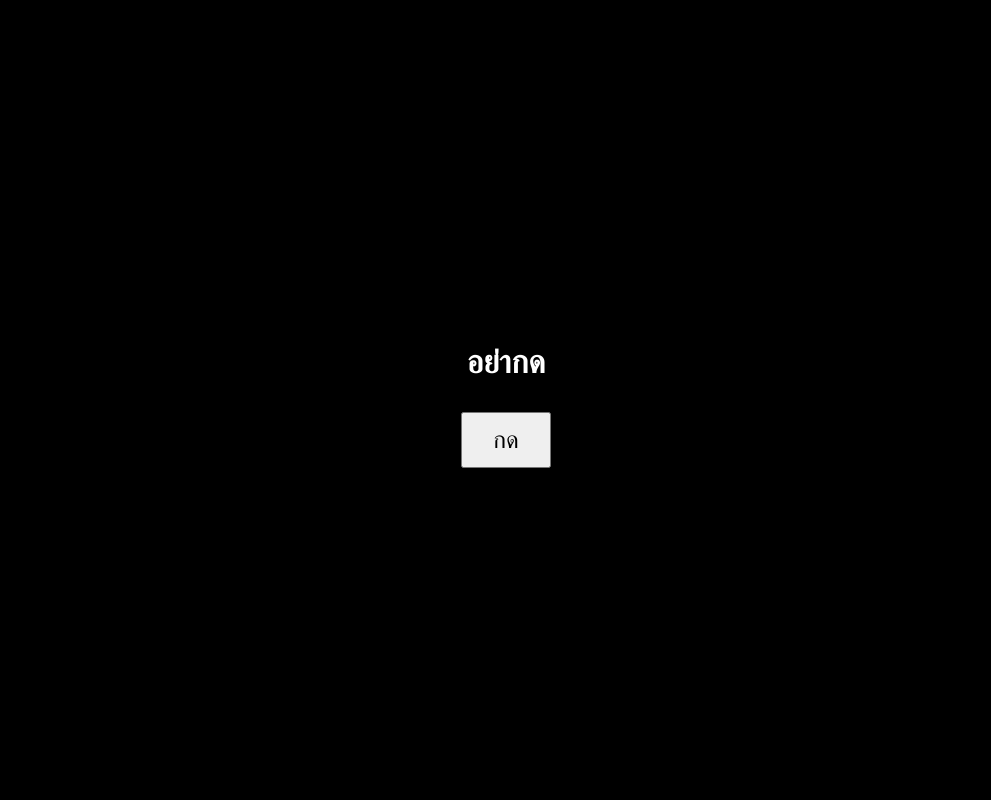
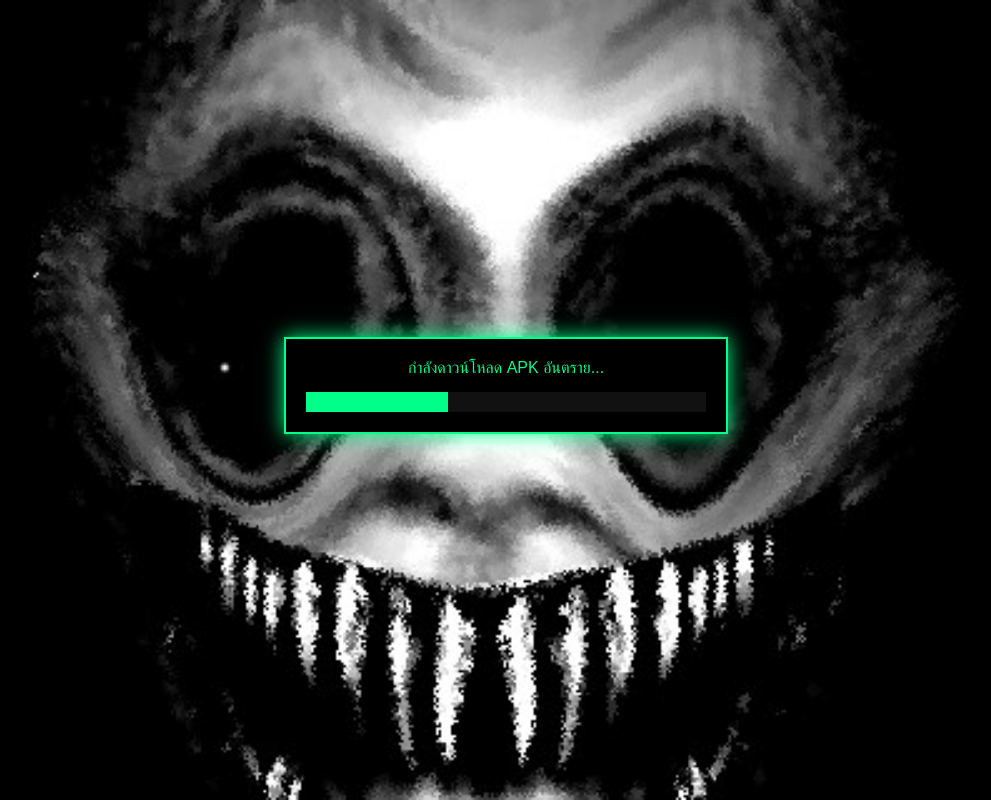
Before and after one commit to sarunsridee-ui/sarunsridee-ui.github.io, a plain HTML site: page index.html in a window 1280 px wide. Both pictures are taken after a click on the button "กด". Shown: the whole page, without its empty margins (134-1125 px from the left). Drawn offline with Linux system fonts and the light colour scheme.

Commit message:
Update index.html

```diff
--- a/index.html
+++ b/index.html
@@ -3,64 +3,82 @@
 <head>
 <meta charset="UTF-8">
 <meta name="viewport" content="width=device-width, initial-scale=1.0">
-<title>เว็บของอิมไม่มีผี</title>
+<title>กำลังดาวน์โหลด...</title>
 
 <style>
-  body {
-    margin: 0;
-    height: 100vh;
-    background: black;
-    color: white;
-    display: flex;
-    flex-direction: column;
-    align-items: center;
-    justify-content: center;
-    font-family: sans-serif;
-    overflow: hidden;
+body{
+  margin:0;
+  height:100vh;
+  background:black;
+  color:#00ff88;
+  display:flex;
+  flex-direction:column;
+  align-items:center;
+  justify-content:center;
+  font-family:sans-serif;
+  overflow:hidden;
 }
 
-  button {
-    font-size: 24px;
-    padding: 12px 30px;
-    margin: 10px;
-    cursor: pointer;
+button{
+  font-size:22px;
+  padding:10px 25px;
+  margin:10px;
+  cursor:pointer;
 }
 
-  #ghost {
-    display: none;
-    position: fixed;
-    inset: 0;
-    width: 100vw;
-    height: 100vh;
-    object-fit: cover;
-    z-index: 999;
+#ghost{
+  display:none;
+  position:fixed;
+  inset:0;
+  width:100vw;
+  height:100vh;
+  object-fit:cover;
+  z-index:900;
 }
 
-  .shake {
-    animation: shake 0.1s infinite;
+#box{
+  display:none;
+  width:80%;
+  max-width:400px;
+  border:2px solid #00ff88;
+  padding:20px;
+  text-align:center;
+  box-shadow:0 0 20px #00ff88;
+  z-index:1000;
+  background:black;
 }
 
-  @keyframes shake {
-    0% { transform: translate(0,0); }
-    25% { transform: translate(5px,5px); }
-    50% { transform: translate(-5px,5px); }
-    75% { transform: translate(5px,-5px); }
-    100% { transform: translate(0,0); }
+#barBg{
+  width:100%;
+  height:20px;
+  background:#111;
+  margin-top:15px;
 }
 
-  #status {
-    margin-top: 20px;
-    font-size: 20px;
-    color: #0f0;
-    display: none;
+#bar{
+  width:0%;
+  height:100%;
+  background:#00ff88;
+  transition:width 0.3s;
 }
 
-  #bar {
-    width: 0%;
-    height: 20px;
-    background: lime;
-    margin-top: 10px;
-    transition: width 0.3s;
+#installBox{
+  display:none;
+  margin-top:20px;
+}
+
+.red{ color:red; }
+
+.shake{
+  animation:shake 0.1s infinite;
+}
+
+@keyframes shake{
+  0%{transform:translate(0,0)}
+  25%{transform:translate(5px,5px)}
+  50%{transform:translate(-5px,5px)}
+  75%{transform:translate(5px,-5px)}
+  100%{transform:translate(0,0)}
 }
 </style>
 </head>
@@ -68,42 +86,97 @@
 <body>
 
 <h1>อย่ากด</h1>
-
-<button id="btn">กด</button>
-
-<div id="status">
-  กำลังดาวน์โหลดไวรัส...
-  <div id="bar"></div>
-</div>
+<button id="start">กด</button>
 
 <img id="ghost" src="">
 <audio id="scream" src="scream.mp3" preload="auto"></audio>
 
+<div id="box">
+  <div id="text">กำลังดาวน์โหลด APK อันตราย...</div>
+  <div id="barBg"><div id="bar"></div></div>
+
+  <div id="installBox">
+    <p class="red">ต้องการติดตั้งแอปหรือไม่?</p>
+    <button id="install">ติดตั้ง</button>
+    <button id="cancel">ยกเลิก</button>
+  </div>
+</div>
+
 <script>
-const btn = document.getElementById("btn");
+const start = document.getElementById("start");
+const box = document.getElementById("box");
+const bar = document.getElementById("bar");
+const installBox = document.getElementById("installBox");
+const installBtn = document.getElementById("install");
+const cancelBtn = document.getElementById("cancel");
 const ghost = document.getElementById("ghost");
 const scream = document.getElementById("scream");
-const statusBox = document.getElementById("status");
-const bar = document.getElementById("bar");
 
 const ghosts = [
-  "ghost0.jpg",
   "ghost1.jpg",
   "ghost2.jpg",
   "ghost3.jpg",
-  "ghost4.jpg",
-  "ghost5.jpg",
-  "ghost666.jpg"
+  "ghost4.jpg"
 ];
 
-let clickCount = 0;
+let progress = 0;
+let ghostLoop;
 
 /* 🔓 ปลดล็อกเสียงมือถือ */
-document.body.addEventListener("click", () => {
+document.body.addEventListener("click",()=>{
   scream.muted = false;
   scream.play().then(()=>{
     scream.pause();
     scream.currentTime = 0;
+  }).catch(()=>{});
+},{once:true});
+
+start.onclick = ()=>{
+  start.style.display="none";
+  box.style.display="block";
+
+  ghost.style.display="block";
+  document.body.classList.add("shake");
+
+  scream.loop = true;
+  scream.volume = 1;
+  scream.currentTime = 0;
+  scream.play();
+
+  let i = 0;
+  ghostLoop = setInterval(()=>{
+    ghost.src = ghosts[i % ghosts.length] + "?v=" + i;
+    i++;
+  },300);
+
+  const timer = setInterval(()=>{
+    progress += 2;
+    bar.style.width = progress + "%";
+
+    if(progress >= 100){
+      clearInterval(timer);
+      installBox.style.display="block";
+    }
+  },150);
+};
+
+installBtn.onclick = ()=>{
+  // 👉 ลิงก์เว็บของมึง ใส่ตรงนี้
+  window.location.href = "https://www.whiteenamel.com";
+};
+
+cancelBtn.onclick = ()=>{
+  installBox.innerHTML = "<p class='red'>ยกเลิกการติดตั้ง</p>";
+
+  // 😈 หน่วงนิดเดียวแล้ววาร์ป YouTube
+  setTimeout(()=>{
+    window.location.href = "https://youtu.be/B0mPwbedJCo?si=gRY8KIMN3h6tUKLB";
+  }, 800);
+};
+</script>
+
+</body>
+</html>    scream.currentTime = 0;
   }).catch(()=>{});
 }, { once:true });
 
```
Lines whose indentation alone changed are shown as unchanged.
